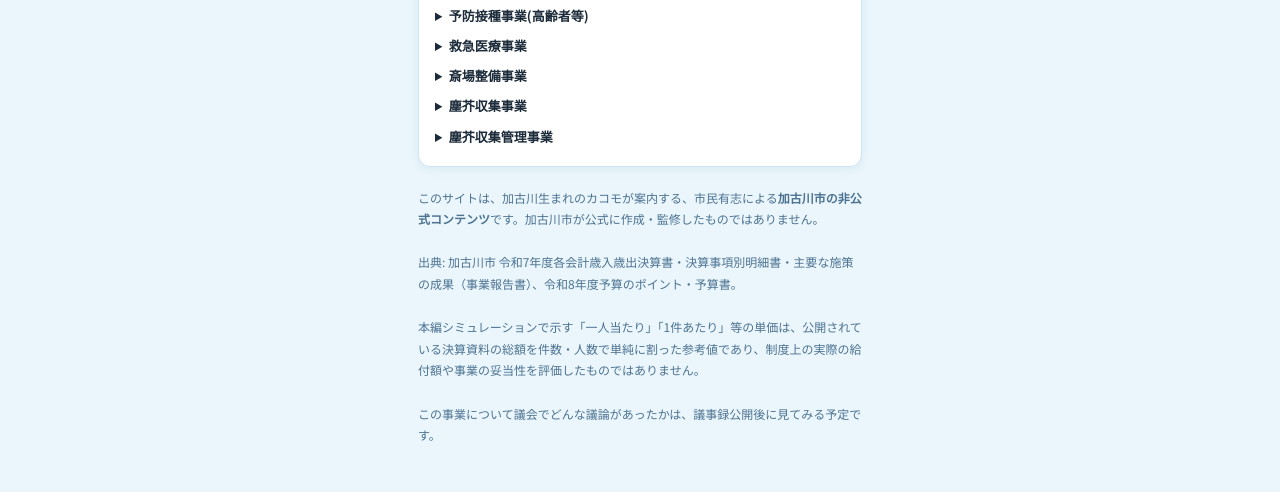
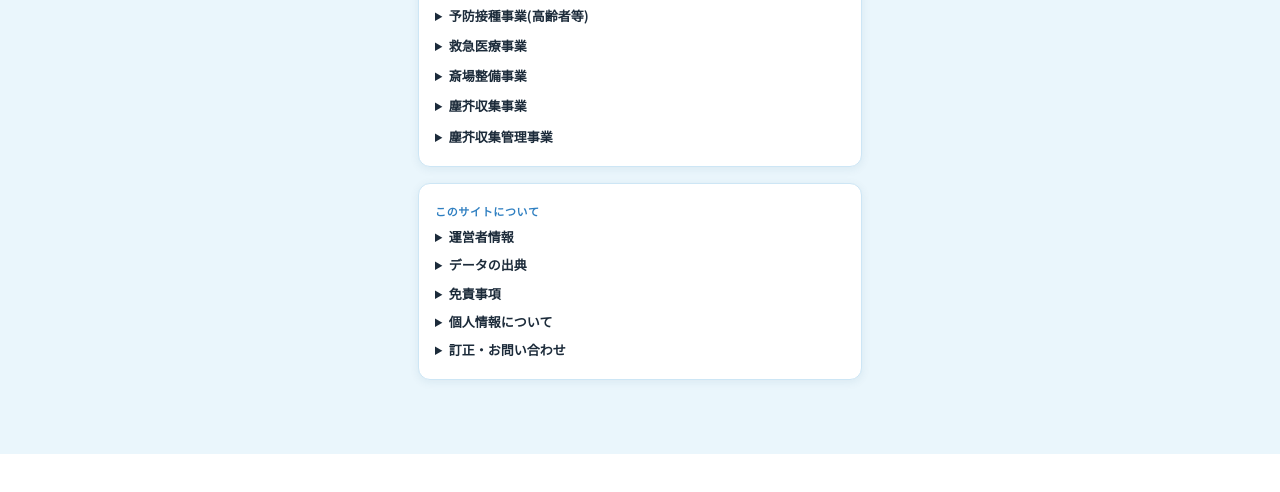
Before and after one commit to chinjouojisan/eiseihi07, a plain HTML site: page index.html in a window 1280 px wide. Shown: the part 957-1449 px from the top of the page. After the commit the page ends 1411 px from the top, so only its background shows below. Drawn offline with Linux system fonts and the light colour scheme.

Commit message:
Add files via upload

```diff
--- a/index.html
+++ b/index.html
@@ -4,18 +4,20 @@
 <meta charset="UTF-8">
 <meta name="viewport" content="width=device-width, initial-scale=1.0, maximum-scale=1.0">
 <title>カコモと学ぶ 決算チャレンジ 衛生費編 | 加古川市</title>
+<link rel="canonical" href="https://chinjouojisan.github.io/eiseihi07/">
+<script type="application/ld+json">{"@context":"https://schema.org","@type":"LearningResource","name":"カコモと学ぶ 決算チャレンジ 衛生費編","description":"加古川市 令和7年度決算の「衛生費」約74.9億円を、クイズと予算判断シミュレーションで学べます。案内役はカコモ。","url":"https://chinjouojisan.github.io/eiseihi07/","inLanguage":"ja","learningResourceType":"interactive simulation","about":{"@type":"GovernmentOrganization","name":"加古川市"},"isPartOf":{"@type":"WebSite","name":"カコモと学ぶ 決算チャレンジ","url":"https://chinjouojisan.github.io/kakogawakessan07/"}}</script>
 <meta name="description" content="加古川市 令和7年度決算の「衛生費」約74.9億円を、クイズと予算判断シミュレーションで学べます。案内役はカコモ。">
 
 <!-- ▼▼ 公開先のURLに合わせて書き換えてください ▼▼ -->
 <meta property="og:type" content="website">
 <meta property="og:title" content="カコモと学ぶ 決算チャレンジ 衛生費編">
 <meta property="og:description" content="加古川市 令和7年度決算の「衛生費」約74.9億円を、クイズと予算判断シミュレーションで学べます。">
-<meta property="og:image" content="https://kakogawa-giin-map.com/kessan-challenge/eisei/og-image.png">
-<meta property="og:url" content="https://kakogawa-giin-map.com/kessan-challenge/eisei/index.html">
+<meta property="og:image" content="https://chinjouojisan.github.io/eiseihi07/og-image.png">
+<meta property="og:url" content="https://chinjouojisan.github.io/eiseihi07/">
 <meta name="twitter:card" content="summary_large_image">
 <meta name="twitter:title" content="カコモと学ぶ 決算チャレンジ 衛生費編">
 <meta name="twitter:description" content="加古川市 令和7年度決算の「衛生費」約74.9億円を、クイズと予算判断シミュレーションで学べます。">
-<meta name="twitter:image" content="https://kakogawa-giin-map.com/kessan-challenge/eisei/og-image.png">
+<meta name="twitter:image" content="https://chinjouojisan.github.io/eiseihi07/og-image.png">
 <!-- ▲▲ ここまで ▲▲ -->
 
 <link rel="manifest" href="manifest.json">
@@ -419,10 +421,33 @@ function renderHome(){
     app.appendChild(r8card);
   }
 
-  const note = document.createElement('p');
-  note.className = 'footer-note';
-  note.innerHTML = 'このサイトは、加古川生まれのカコモが案内する、市民有志による<strong>加古川市の非公式コンテンツ</strong>です。加古川市が公式に作成・監修したものではありません。<br><br>出典: 加古川市 令和7年度各会計歳入歳出決算書・決算事項別明細書・主要な施策の成果（事業報告書）、令和8年度予算のポイント・予算書。<br><br>本編シミュレーションで示す「一人当たり」「1件あたり」等の単価は、公開されている決算資料の総額を件数・人数で単純に割った参考値であり、制度上の実際の給付額や事業の妥当性を評価したものではありません。<br><br>この事業について議会でどんな議論があったかは、議事録公開後に見てみる予定です。';
-  app.appendChild(note);
+  const infoCard = document.createElement('div');
+  infoCard.className = 'menu-card';
+  infoCard.style.cssText = 'cursor:default; margin-top:16px;';
+  infoCard.innerHTML = `
+    <div class="label">このサイトについて</div>
+      <details style="margin-top:6px;">
+        <summary style="cursor:pointer; font-size:13px; font-weight:600; color:var(--navy);">運営者情報</summary>
+        <p style="font-size:12px; line-height:1.8; color:var(--ink-soft); margin:6px 0 0;">サービス名：カコモと学ぶ 決算チャレンジ<br>運営者：石原英一（加古川市議会議員マップ）<br>連絡先：chinjou.ojisan@gmail.com<br><br>運営者は加古川市議会議員ではなく、一市民として本サービスを制作しています。同じ運営者による関連サイトに「<a href="https://kakogawa-giin-map.com/" target="_blank" rel="noopener" style="color:var(--water);">加古川市議会議員マップ</a>」があります。</p>
+      </details>
+      <details style="margin-top:6px;">
+        <summary style="cursor:pointer; font-size:13px; font-weight:600; color:var(--navy);">データの出典</summary>
+        <p style="font-size:12px; line-height:1.8; color:var(--ink-soft); margin:6px 0 0;">加古川市 令和7年度各会計歳入歳出決算書・決算事項別明細書・主要な施策の成果（事業報告書）、令和8年度予算のポイント・予算書。</p>
+      </details>
+      <details style="margin-top:6px;">
+        <summary style="cursor:pointer; font-size:13px; font-weight:600; color:var(--navy);">免責事項</summary>
+        <p style="font-size:12px; line-height:1.8; color:var(--ink-soft); margin:6px 0 0;">このサイトは、加古川生まれのカコモが案内する、市民有志による<strong>加古川市の非公式コンテンツ</strong>です。加古川市が公式に作成・監修したものではありません。<br><br>本編シミュレーションで示す「一人当たり」「1件あたり」等の単価は、公開されている決算資料の総額を件数・人数で単純に割った参考値であり、制度上の実際の給付額や事業の妥当性を評価したものではありません。<br><br>この事業について議会でどんな議論があったかは、議事録公開後に見てみる予定です。</p>
+      </details>
+      <details style="margin-top:6px;">
+        <summary style="cursor:pointer; font-size:13px; font-weight:600; color:var(--navy);">個人情報について</summary>
+        <p style="font-size:12px; line-height:1.8; color:var(--ink-soft); margin:6px 0 0;">このサイトでの判断結果やメモは、すべてお使いの端末のブラウザ内(localStorage)に保存され、外部のサーバーには送信されません。運営者を含め、第三者が個々の入力内容を閲覧することはできません。</p>
+      </details>
+      <details style="margin-top:6px;">
+        <summary style="cursor:pointer; font-size:13px; font-weight:600; color:var(--navy);">訂正・お問い合わせ</summary>
+        <p style="font-size:12px; line-height:1.8; color:var(--ink-soft); margin:6px 0 0;">内容の誤りに気づいた場合や、ご意見・お問い合わせは下記までご連絡ください。確認のうえ、必要に応じて修正します。<br><br>連絡先：<a href="mailto:chinjou.ojisan@gmail.com" style="color:var(--water);">chinjou.ojisan@gmail.com</a></p>
+      </details>
+  `;
+  app.appendChild(infoCard);
 }
 
 /* ---------- クイズ ---------- */
```
